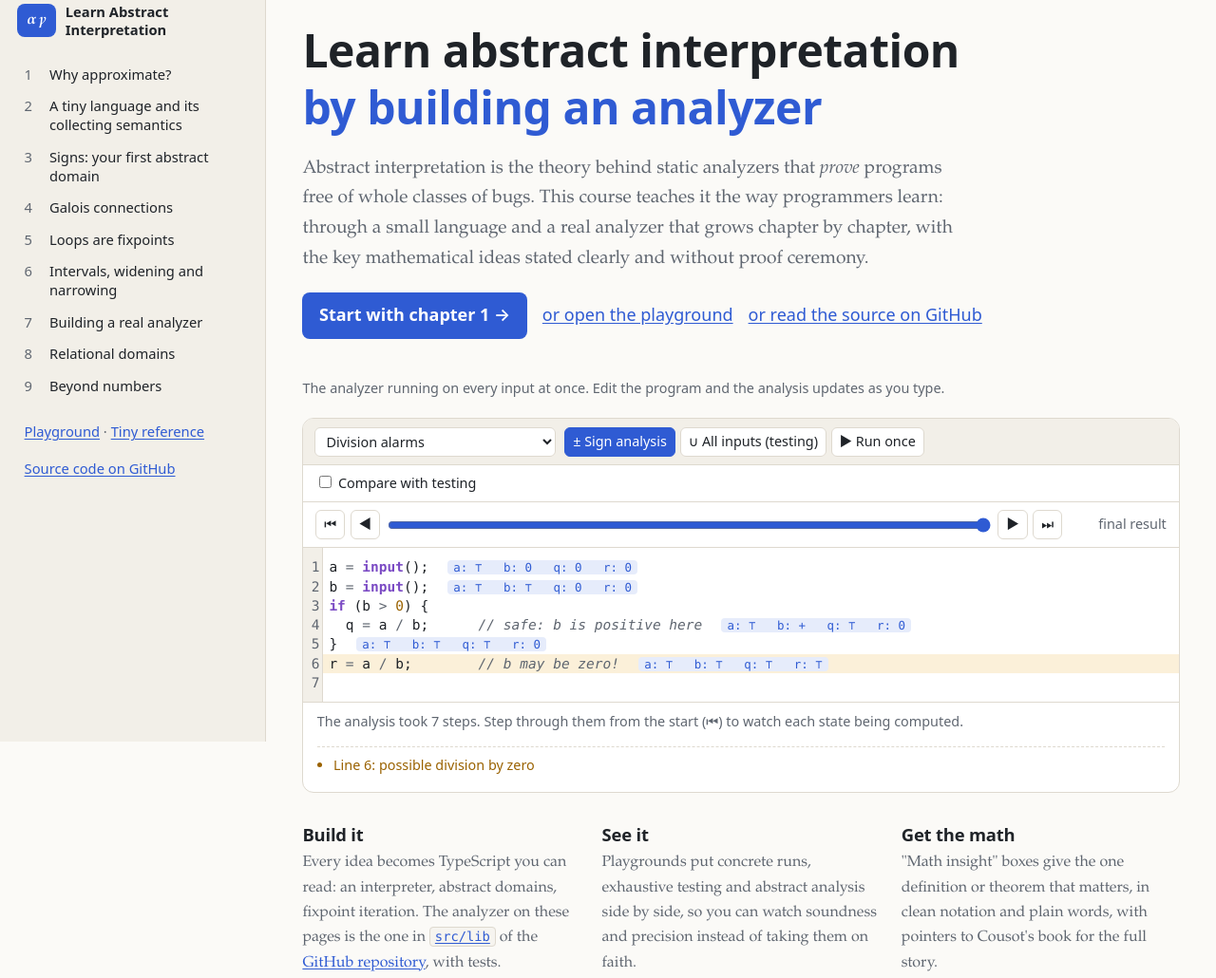
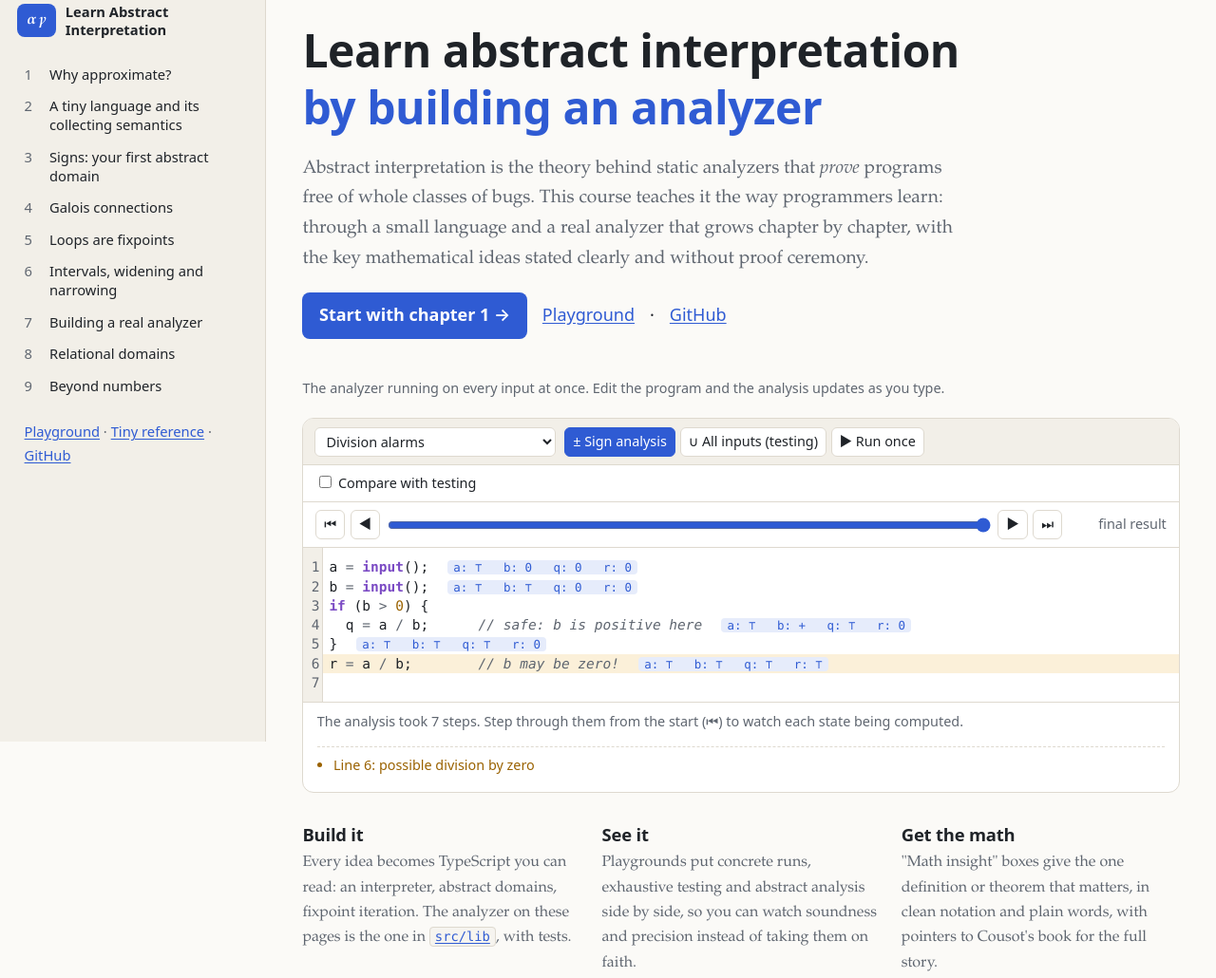
Before and after one commit to yelouafi/learn-abstract-interpretation, an Astro site: page / in a window 1280 px wide. Shown: the part 19-1049 px from the top of the page at 95% size. Built offline with nearby package versions, Linux system fonts and the light colour scheme; Astro itself is replaced by a stand-in of ours.

Commit message:
Shorten the GitHub link texts
Sidebar: Playground · Tiny reference · GitHub. Home: Start with chapter 1 →
Playground · GitHub. Tiny reference: "The code is on GitHub."

Co-Authored-By: Claude Opus 5.5 <noreply@anthropic.com>
Claude-Session: https://claude.ai/code/session_011Hdy5G1FBXLjsVPzkM2gVc

```diff
--- a/src/layouts/Base.astro
+++ b/src/layouts/Base.astro
@@ -32,8 +32,7 @@ const { title, current, description } = Astro.props;
               </li>
             ))}
           </ol>
-          <p class="side-links"><a href={url('playground/')}>Playground</a> · <a href={url('language/')}>Tiny reference</a></p>
-          <p class="side-links"><a href={REPO}>Source code on GitHub</a></p>
+          <p class="side-links"><a href={url('playground/')}>Playground</a> · <a href={url('language/')}>Tiny reference</a> · <a href={REPO}>GitHub</a></p>
         </nav>
       </aside>
       <main>
@@ -64,7 +63,6 @@ const { title, current, description } = Astro.props;
   nav em { margin-left: auto; font-style: normal; font-size: 0.72rem; border: 1px solid var(--border); border-radius: 99px; padding: 0 0.45rem; align-self: center; }
   .num { color: var(--muted); min-width: 1.1rem; font-variant-numeric: tabular-nums; }
   .side-links { margin-top: 1.2rem; padding: 0 0.5rem; color: var(--muted); }
-  .side-links + .side-links { margin-top: 0.4rem; }
   main { padding: 2.2rem 2.4rem 5rem; max-width: 1180px; }
 
   @media (max-width: 900px) {
--- a/src/pages/index.astro
+++ b/src/pages/index.astro
@@ -11,7 +11,7 @@ import { CHAPTERS, REPO, chapterUrl, url } from '../chapters';
       This course teaches it the way programmers learn: through a small language and a real analyzer that grows chapter by chapter,
       with the key mathematical ideas stated clearly and without proof ceremony.
     </p>
-    <p class="cta"><a class="btn" href={chapterUrl(CHAPTERS[0])}>Start with chapter 1 →</a> <a href={url('playground/')}>or open the playground</a> <a href={REPO}>or read the source on GitHub</a></p>
+    <p class="cta"><a class="btn" href={chapterUrl(CHAPTERS[0])}>Start with chapter 1 →</a> <a href={url('playground/')}>Playground</a> · <a href={REPO}>GitHub</a></p>
   </header>
 
   <section class="demo">
@@ -22,7 +22,7 @@ import { CHAPTERS, REPO, chapterUrl, url } from '../chapters';
   <section class="how">
     <div>
       <h3>Build it</h3>
-      <p>Every idea becomes TypeScript you can read: an interpreter, abstract domains, fixpoint iteration. The analyzer on these pages is the one in <a href={`${REPO}/tree/main/src/lib`}><code>src/lib</code></a> of the <a href={REPO}>GitHub repository</a>, with tests.</p>
+      <p>Every idea becomes TypeScript you can read: an interpreter, abstract domains, fixpoint iteration. The analyzer on these pages is the one in <a href={`${REPO}/tree/main/src/lib`}><code>src/lib</code></a>, with tests.</p>
     </div>
     <div>
       <h3>See it</h3>
--- a/src/pages/language.mdx
+++ b/src/pages/language.mdx
@@ -65,7 +65,7 @@ States are observed at **program points**, shown at the end of the corresponding
 
 ## Source code
 
-All of it is in the [GitHub repository](https://github.com/yelouafi/learn-abstract-interpretation); the README explains how to run the site and the tests locally. The analyzer has three layers, introduced in [chapter 3](../chapters/03-signs/): the **solver** walks the program, the **abstract state** describes all variables at one program point, and the **value domain** describes one variable.
+The code is [on GitHub](https://github.com/yelouafi/learn-abstract-interpretation). The analyzer has three layers, introduced in [chapter 3](../chapters/03-signs/): the **solver** walks the program, the **abstract state** describes all variables at one program point, and the **value domain** describes one variable.
 
 | File | What it does |
 | --- | --- |
```
